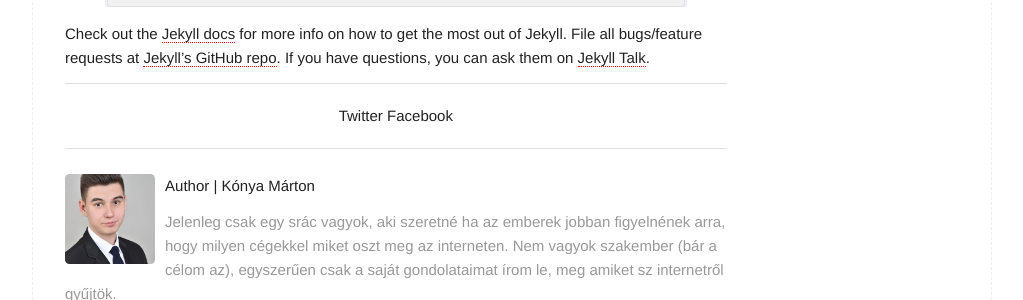
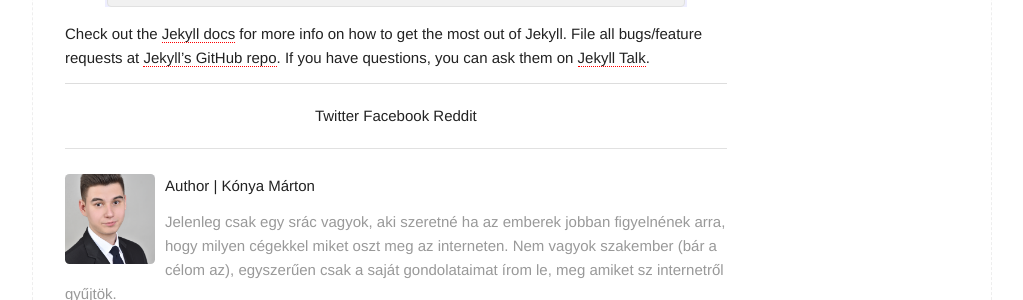
Before and after one commit to Koma52/koma52.github.io, a Jekyll site: the page built from _posts/2011-06-19-welcome-to-jekyll.markdown, in a window 1280 px wide. Shown: the part 947-1247 px from the top of the page, without its empty margins (128-1151 px from the left). Built offline with Jekyll 4.4.1, drawn with Linux system fonts in a browser that asks for light colours; comment, search, counter and statistics services are not loaded.

Commit message:
added reddit share

```diff
--- a/_includes/share.html
+++ b/_includes/share.html
@@ -5,4 +5,7 @@
   <a href="https://facebook.com/sharer.php?u={{ site.url }}{{ page.url }}" rel="nofollow" target="_blank" title="Share on Facebook">
     Facebook
   </a>
+  <a href="http://www.reddit.com/submit?url={{ ste.url }}{{ page.url }}&title="Share on Reddit"">
+    Reddit
+  </a>
 </section>
```
